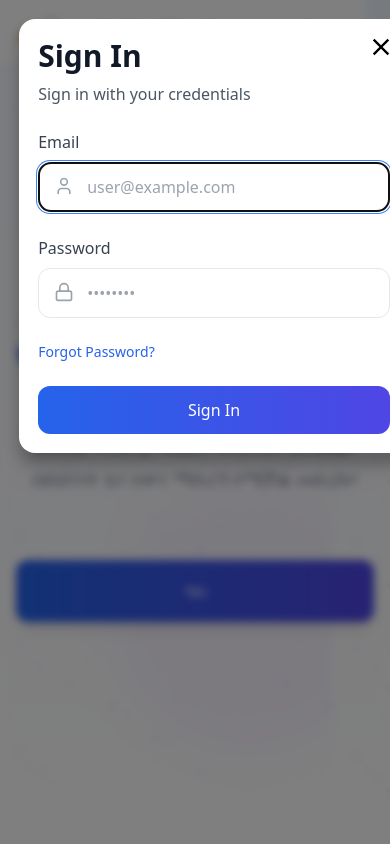
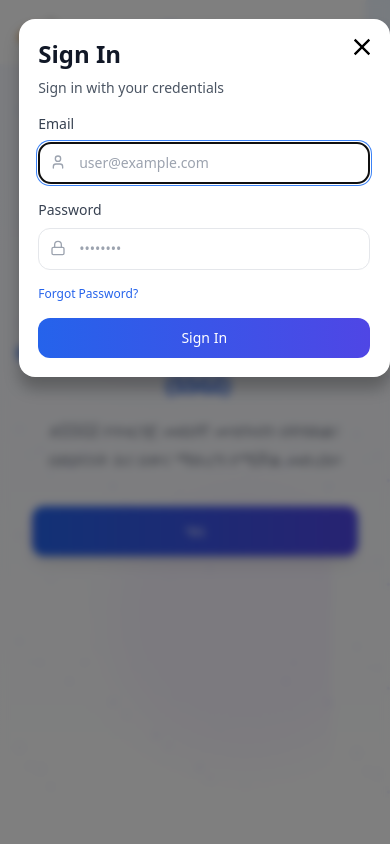
Before and after one commit to biniman4/letPROJ, a React (Vite) app: page / in a window 390 px wide. Both pictures are taken after a click on the button "ግባ". Shown: the top 844 px of the page. Built offline with nearby package versions, Linux system fonts and the light colour scheme; no server answers.

Commit message:
home responsive

```diff
--- a/src/components/pages/Home.tsx
+++ b/src/components/pages/Home.tsx
@@ -224,7 +224,7 @@ const Home = ({ onLogin }: { onLogin: () => void }): JSX.Element => {
                 variants={wordVariants}
                 className="relative"
               >
-                <h1 className="text-5xl md:text-6xl lg:text-7xl tracking-tight font-extrabold text-gray-900">
+                <h1 className="text-4xl sm:text-5xl md:text-6xl lg:text-7xl tracking-tight font-extrabold text-gray-900">
                   <span className="block bg-clip-text text-transparent bg-gradient-to-r from-blue-600 to-indigo-600">
                     {t.title.split("").map((char, i) => (
                       <motion.span
@@ -237,7 +237,7 @@ const Home = ({ onLogin }: { onLogin: () => void }): JSX.Element => {
                       </motion.span>
                     ))}
                   </span>
-                  <span className="block mt-4 text-3xl md:text-4xl lg:text-5xl text-blue-600">
+                  <span className="block mt-2 sm:mt-4 text-2xl sm:text-3xl md:text-4xl lg:text-5xl text-blue-600">
                     {t.subtitle.split("").map((char, i) => (
                       <motion.span
                         key={i}
@@ -256,7 +256,7 @@ const Home = ({ onLogin }: { onLogin: () => void }): JSX.Element => {
                 initial={{ opacity: 0 }}
                 animate={{ opacity: 1 }}
                 transition={{ delay: 0.5 }}
-                className="mt-6 max-w-2xl mx-auto text-xl text-gray-500 leading-relaxed"
+                className="mt-4 sm:mt-6 max-w-2xl mx-auto text-lg sm:text-xl text-gray-500 leading-relaxed px-4 sm:px-0"
               >
                 {t.description}
               </motion.p>
@@ -265,12 +265,12 @@ const Home = ({ onLogin }: { onLogin: () => void }): JSX.Element => {
                 initial={{ opacity: 0 }}
                 animate={{ opacity: 1 }}
                 transition={{ delay: 0.7 }}
-                className="mt-16 max-w-md mx-auto sm:flex sm:justify-center md:mt-20 gap-4"
+                className="mt-8 sm:mt-12 md:mt-16 max-w-md mx-auto sm:flex sm:justify-center md:mt-20 gap-4 px-4 sm:px-0"
               >
                 <div className="rounded-xl shadow-lg hover:shadow-xl transition-shadow duration-300 w-full">
                   <button
                     onClick={() => setShowLogin(true)}
-                    className="w-full flex items-center justify-center px-8 py-4 border border-transparent text-lg font-medium rounded-xl text-white bg-gradient-to-r from-blue-600 to-indigo-600 hover:from-blue-700 hover:to-indigo-700 transform hover:-translate-y-0.5 transition-all duration-200"
+                    className="w-full flex items-center justify-center px-6 sm:px-8 py-3 sm:py-4 border border-transparent text-base sm:text-lg font-medium rounded-xl text-white bg-gradient-to-r from-blue-600 to-indigo-600 hover:from-blue-700 hover:to-indigo-700 transform hover:-translate-y-0.5 transition-all duration-200"
                   >
                     {t.login}
                   </button>
@@ -291,7 +291,7 @@ const Home = ({ onLogin }: { onLogin: () => void }): JSX.Element => {
                 initial={{ opacity: 0, y: 20 }}
                 whileInView={{ opacity: 1, y: 0 }}
                 viewport={{ once: true }}
-                className="text-4xl font-extrabold text-gray-900 sm:text-5xl bg-clip-text text-transparent bg-gradient-to-r from-blue-600 to-indigo-600"
+                className="text-3xl sm:text-4xl font-extrabold text-gray-900 sm:text-5xl bg-clip-text text-transparent bg-gradient-to-r from-blue-600 to-indigo-600"
               >
                 {t.featuresHeading}
               </motion.h2>
@@ -300,12 +300,12 @@ const Home = ({ onLogin }: { onLogin: () => void }): JSX.Element => {
                 whileInView={{ opacity: 1, y: 0 }}
                 viewport={{ once: true }}
                 transition={{ delay: 0.2 }}
-                className="mt-4 text-xl text-gray-500"
+                className="mt-3 sm:mt-4 text-lg sm:text-xl text-gray-500 px-4 sm:px-0"
               >
                 {t.featuresSub}
               </motion.p>
             </div>
-            <div className="mt-20 grid grid-cols-1 gap-8 sm:grid-cols-2 lg:grid-cols-3">
+            <div className="mt-12 sm:mt-16 md:mt-20 grid grid-cols-1 gap-6 sm:gap-8 sm:grid-cols-2 lg:grid-cols-3">
               {features.map((feature, index) => (
                 <motion.div
                   key={feature.name.en}
@@ -313,17 +313,17 @@ const Home = ({ onLogin }: { onLogin: () => void }): JSX.Element => {
                   whileInView={{ opacity: 1, y: 0 }}
                   viewport={{ once: true }}
                   transition={{ delay: index * 0.1 }}
-                  className="group bg-white p-8 rounded-2xl shadow-lg hover:shadow-xl transition-all duration-300 border border-gray-100 hover:border-blue-100"
+                  className="group bg-white p-6 sm:p-8 rounded-2xl shadow-lg hover:shadow-xl transition-all duration-300 border border-gray-100 hover:border-blue-100"
                 >
                   <div>
-                    <span className="p-3 bg-blue-50 rounded-xl inline-block group-hover:bg-blue-100 transition-colors duration-200">
-                      <feature.icon className="h-6 w-6 text-blue-600" />
+                    <span className="p-2 sm:p-3 bg-blue-50 rounded-xl inline-block group-hover:bg-blue-100 transition-colors duration-200">
+                      <feature.icon className="h-5 w-5 sm:h-6 sm:w-6 text-blue-600" />
                     </span>
                   </div>
-                  <h3 className="mt-6 text-xl font-semibold text-gray-900 group-hover:text-blue-600 transition-colors duration-200">
+                  <h3 className="mt-4 sm:mt-6 text-lg sm:text-xl font-semibold text-gray-900 group-hover:text-blue-600 transition-colors duration-200">
                     {feature.name[lang]}
                   </h3>
-                  <p className="mt-4 text-gray-500 leading-relaxed">
+                  <p className="mt-3 sm:mt-4 text-sm sm:text-base text-gray-500 leading-relaxed">
                     {feature.description[lang]}
                   </p>
                 </motion.div>
@@ -343,7 +343,7 @@ const Home = ({ onLogin }: { onLogin: () => void }): JSX.Element => {
                 initial={{ opacity: 0, y: 20 }}
                 whileInView={{ opacity: 1, y: 0 }}
                 viewport={{ once: true }}
-                className="text-4xl font-extrabold text-gray-900 sm:text-5xl bg-clip-text text-transparent bg-gradient-to-r from-blue-600 to-indigo-600"
+                className="text-3xl sm:text-4xl font-extrabold text-gray-900 sm:text-5xl bg-clip-text text-transparent bg-gradient-to-r from-blue-600 to-indigo-600"
               >
                 {lang === "am"
                   ? "የሙያተኛ አገልግሎቶቻችን"
@@ -354,14 +354,14 @@ const Home = ({ onLogin }: { onLogin: () => void }): JSX.Element => {
                 whileInView={{ opacity: 1, y: 0 }}
                 viewport={{ once: true }}
                 transition={{ delay: 0.2 }}
-                className="mt-4 text-xl text-gray-500"
+                className="mt-3 sm:mt-4 text-lg sm:text-xl text-gray-500 px-4 sm:px-0"
               >
                 {lang === "am"
                   ? "ለSSGI የግንኙነት ፍላጎቶች የተለዩ መፍትሄዎች"
                   : "Specialized solutions for SSGI's communication needs"}
               </motion.p>
             </div>
-            <div className="mt-20 grid grid-cols-1 gap-8 sm:grid-cols-2 lg:grid-cols-3">
+            <div className="mt-12 sm:mt-16 md:mt-20 grid grid-cols-1 gap-6 sm:gap-8 sm:grid-cols-2 lg:grid-cols-3">
               {services.map((service, index) => (
                 <motion.div
                   key={service.name.en}
@@ -369,17 +369,17 @@ const Home = ({ onLogin }: { onLogin: () => void }): JSX.Element => {
                   whileInView={{ opacity: 1, y: 0 }}
                   viewport={{ once: true }}
                   transition={{ delay: index * 0.1 }}
-                  className="group bg-gradient-to-br from-white to-blue-50/50 p-8 rounded-2xl shadow-lg hover:shadow-xl transition-all duration-300 border border-blue-100/20 hover:border-blue-200"
+                  className="group bg-gradient-to-br from-white to-blue-50/50 p-6 sm:p-8 rounded-2xl shadow-lg hover:shadow-xl transition-all duration-300 border border-blue-100/20 hover:border-blue-200"
                 >
                   <div>
-                    <span className="p-4 bg-gradient-to-br from-blue-500 to-indigo-600 rounded-xl inline-block shadow-md group-hover:shadow-lg transition-all duration-200">
-                      <service.icon className="h-7 w-7 text-white" />
+                    <span className="p-3 sm:p-4 bg-gradient-to-br from-blue-500 to-indigo-600 rounded-xl inline-block shadow-md group-hover:shadow-lg transition-all duration-200">
+                      <service.icon className="h-6 w-6 sm:h-7 sm:w-7 text-white" />
                     </span>
                   </div>
-                  <h3 className="mt-6 text-2xl font-semibold text-gray-900 group-hover:text-blue-600 transition-colors duration-200">
+                  <h3 className="mt-4 sm:mt-6 text-xl sm:text-2xl font-semibold text-gray-900 group-hover:text-blue-600 transition-colors duration-200">
                     {service.name[lang]}
                   </h3>
-                  <p className="mt-4 text-gray-600 leading-relaxed text-lg">
+                  <p className="mt-3 sm:mt-4 text-base sm:text-lg text-gray-600 leading-relaxed">
                     {service.description[lang]}
                   </p>
                 </motion.div>
@@ -396,14 +396,14 @@ const Home = ({ onLogin }: { onLogin: () => void }): JSX.Element => {
             <div className="absolute inset-0 bg-[linear-gradient(to_right,#fff_1px,transparent_1px),linear-gradient(to_bottom,#fff_1px,transparent_1px)] bg-[size:4rem_4rem] opacity-[0.02]"></div>
           </div>
 
-          <div className="max-w-7xl mx-auto py-12 px-4 sm:px-6 lg:py-16 lg:px-8 lg:flex lg:items-center lg:justify-between relative z-10">
+          <div className="max-w-7xl mx-auto py-8 sm:py-12 px-4 sm:px-6 lg:py-16 lg:px-8 lg:flex lg:items-center lg:justify-between relative z-10">
             <motion.div
               initial={{ opacity: 0, x: -20 }}
               whileInView={{ opacity: 1, x: 0 }}
               viewport={{ once: true }}
-              className="max-w-2xl"
+              className="max-w-2xl mx-auto lg:mx-0 text-center lg:text-left"
             >
-              <h2 className="text-3xl font-extrabold tracking-tight text-white sm:text-4xl">
+              <h2 className="text-2xl sm:text-3xl font-extrabold tracking-tight text-white sm:text-4xl">
                 <span className="block">{t.ctaTitle}</span>
                 <span className="block mt-2 text-blue-200">
                   {t.ctaSubtitle}
@@ -421,31 +421,36 @@ const Home = ({ onLogin }: { onLogin: () => void }): JSX.Element => {
         onClose={() => setShowLogin(false)}
         center
         classNames={{
-          modal: "rounded-2xl p-8 w-full max-w-md bg-white shadow-2xl",
+          modal:
+            "rounded-2xl p-4 sm:p-8 w-[95%] sm:w-full max-w-md bg-white shadow-2xl",
           overlay: "bg-gray-900/50 backdrop-blur-sm",
         }}
       >
-        <div className="mb-6">
-          <h2 className="text-3xl font-bold text-gray-900 mb-2">Sign In</h2>
-          <p className="text-gray-600">Sign in with your credentials</p>
+        <div className="mb-4 sm:mb-6">
+          <h2 className="text-2xl sm:text-3xl font-bold text-gray-900 mb-2">
+            Sign In
+          </h2>
+          <p className="text-sm sm:text-base text-gray-600">
+            Sign in with your credentials
+          </p>
         </div>
 
         {loginError && (
-          <div className="mb-6 p-4 bg-red-50 border border-red-100 text-red-700 rounded-xl">
+          <div className="mb-4 sm:mb-6 p-3 sm:p-4 bg-red-50 border border-red-100 text-sm sm:text-base text-red-700 rounded-xl">
             {loginError}
           </div>
         )}
 
-        <form onSubmit={handleLogin} className="space-y-6">
+        <form onSubmit={handleLogin} className="space-y-4 sm:space-y-6">
           <div>
-            <label className="block text-gray-700 mb-2 font-medium">
+            <label className="block text-sm sm:text-base text-gray-700 mb-2 font-medium">
               Email
             </label>
             <div className="relative">
-              <UserIcon className="absolute left-4 top-3.5 h-5 w-5 text-gray-400" />
+              <UserIcon className="absolute left-3 sm:left-4 top-3 sm:top-3.5 h-4 w-4 sm:h-5 sm:w-5 text-gray-400" />
               <input
                 type="email"
-                className="pl-12 w-full p-3 border border-gray-200 rounded-xl focus:ring-2 focus:ring-blue-500 focus:border-blue-500 transition-all duration-200"
+                className="pl-10 sm:pl-12 w-full p-2.5 sm:p-3 text-sm sm:text-base border border-gray-200 rounded-xl focus:ring-2 focus:ring-blue-500 focus:border-blue-500 transition-all duration-200"
                 placeholder="user@example.com"
                 value={credentials.email}
                 onChange={(e) =>
@@ -457,14 +462,14 @@ const Home = ({ onLogin }: { onLogin: () => void }): JSX.Element => {
           </div>
 
           <div>
-            <label className="block text-gray-700 mb-2 font-medium">
+            <label className="block text-sm sm:text-base text-gray-700 mb-2 font-medium">
               Password
             </label>
             <div className="relative">
-              <LockIcon className="absolute left-4 top-3.5 h-5 w-5 text-gray-400" />
+              <LockIcon className="absolute left-3 sm:left-4 top-3 sm:top-3.5 h-4 w-4 sm:h-5 sm:w-5 text-gray-400" />
               <input
                 type="password"
-                className="pl-12 w-full p-3 border border-gray-200 rounded-xl focus:ring-2 focus:ring-blue-500 focus:border-blue-500 transition-all duration-200"
+                className="pl-10 sm:pl-12 w-full p-2.5 sm:p-3 text-sm sm:text-base border border-gray-200 rounded-xl focus:ring-2 focus:ring-blue-500 focus:border-blue-500 transition-all duration-200"
                 placeholder="••••••••"
                 value={credentials.password}
                 onChange={(e) =>
@@ -478,8 +483,8 @@ const Home = ({ onLogin }: { onLogin: () => void }): JSX.Element => {
           <div className="flex justify-between items-center">
             <button
               type="button"
-              className="text-sm text-blue-600 hover:underline focus:outline-none"
-              onClick={() => navigate('/forgot-password')}
+              className="text-xs sm:text-sm text-blue-600 hover:underline focus:outline-none"
+              onClick={() => navigate("/forgot-password")}
             >
               Forgot Password?
             </button>
@@ -487,7 +492,7 @@ const Home = ({ onLogin }: { onLogin: () => void }): JSX.Element => {
 
           <button
             type="submit"
-            className="w-full py-3 bg-gradient-to-r from-blue-600 to-indigo-600 text-white font-medium rounded-xl hover:from-blue-700 hover:to-indigo-700 transform hover:-translate-y-0.5 transition-all duration-200"
+            className="w-full py-2.5 sm:py-3 text-sm sm:text-base bg-gradient-to-r from-blue-600 to-indigo-600 text-white font-medium rounded-xl hover:from-blue-700 hover:to-indigo-700 transform hover:-translate-y-0.5 transition-all duration-200"
           >
             Sign In
           </button>
--- a/src/components/pages/Sent.tsx
+++ b/src/components/pages/Sent.tsx
@@ -133,8 +133,9 @@ const Sent: React.FC = () => {
             <head>
               <title>Print Letter</title>
               <style>
+                @import url("https://fonts.googleapis.com/css2?family=Noto+Sans+Ethiopic:wght@400;700&display=swap");
                 body {
-                  font-family: Arial, sans-serif;
+                  font-family: 'Noto Sans Ethiopic', Arial, sans-serif;
                   margin: 40px;
                 }
                 @media print {
```
